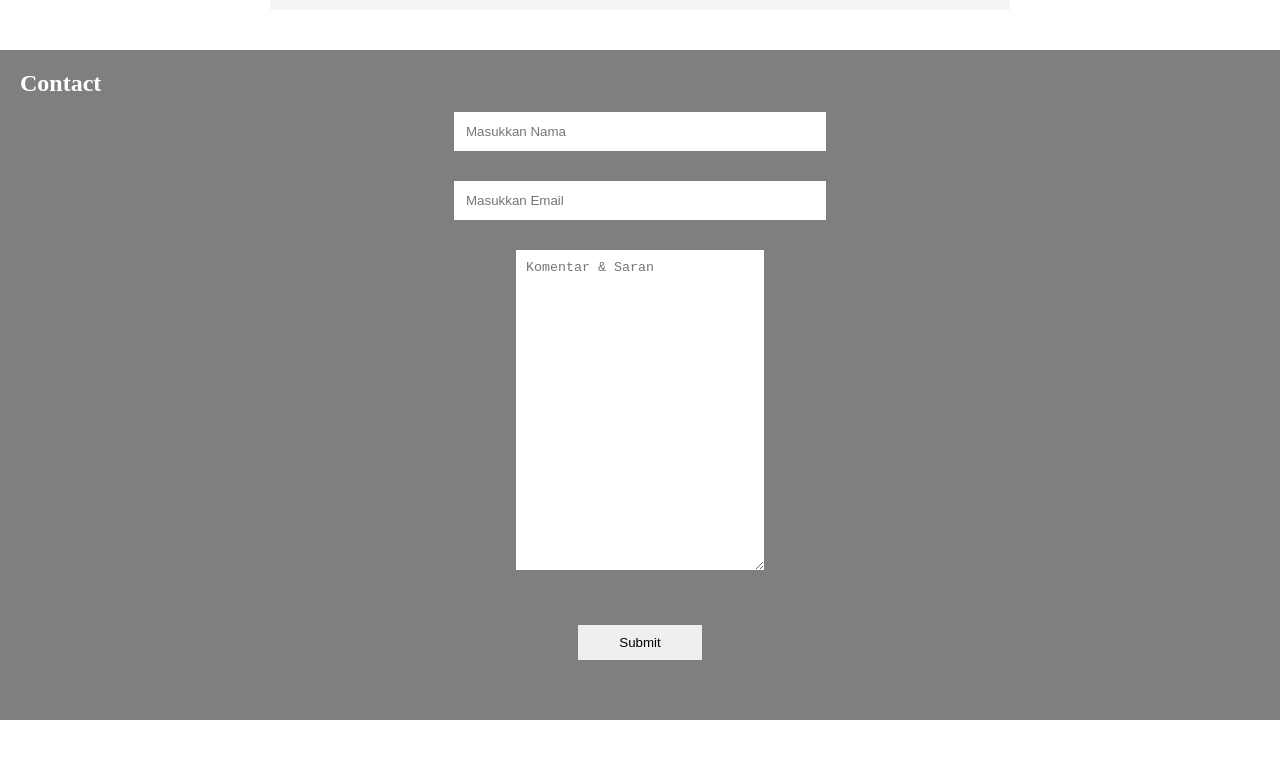
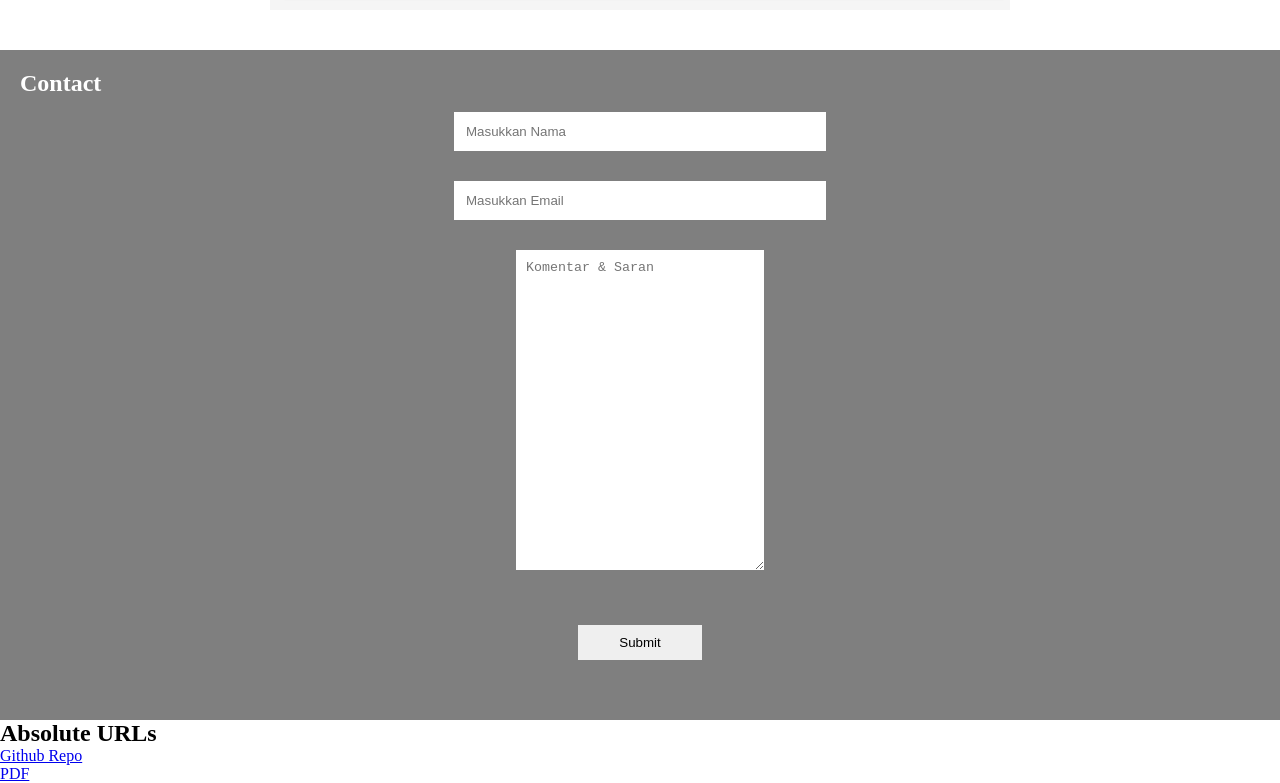
Before and after one commit to anaktsd27/anaktsd27.github.io, a plain HTML site: page index.html in a window 1280 px wide. Shown: the part 6929-7712 px from the top of the page. Before the commit the page ends 7649 px from the top, so only its background shows below. Drawn offline with Linux system fonts and the light colour scheme.

Commit message:
Update index.html

```diff
--- a/index.html
+++ b/index.html
@@ -63,5 +63,9 @@
             <input type="submit" value="Submit" id="submit">
         </form>
     </section>
+
+	<h2>Absolute URLs</h2>
+<p><a href="https://github.com/anaktsd27/anaktsd27.github.io">Github Repo</a></p>
+<p><a href="https://github.com/anaktsd27/anaktsd27.github.io/blob/master/Muhammad%20Axel%20S_162012133044_UTS.pdf">PDF</a></p>
 </body>
 </html>
```
